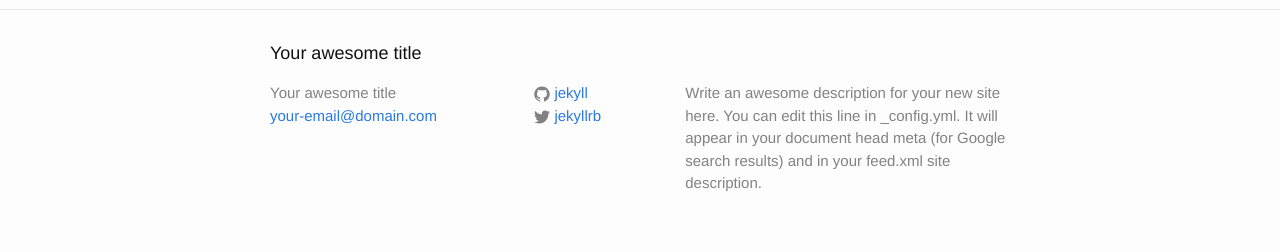
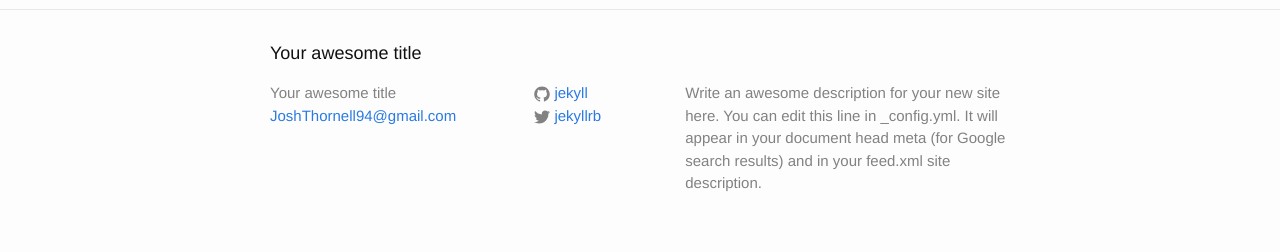
Before and after one commit to JoshThornell/Twitch.io.github, a Jekyll site: the page built from _posts/2016-05-18-welcome-to-jekyll.markdown, in a window 1280 px wide. Shown: the part 665-917 px from the top of the page. Built offline with Jekyll 4.4.1, drawn with Linux system fonts in a browser that asks for light colours.

Commit message:
Update _config.yml

```diff
--- a/_config.yml
+++ b/_config.yml
@@ -7,7 +7,7 @@
 
 # Site settings
 title: Your awesome title
-email: your-email@domain.com
+email: JoshThornell94@gmail.com
 description: > # this means to ignore newlines until "baseurl:"
   Write an awesome description for your new site here. You can edit this
   line in _config.yml. It will appear in your document head meta (for
```
